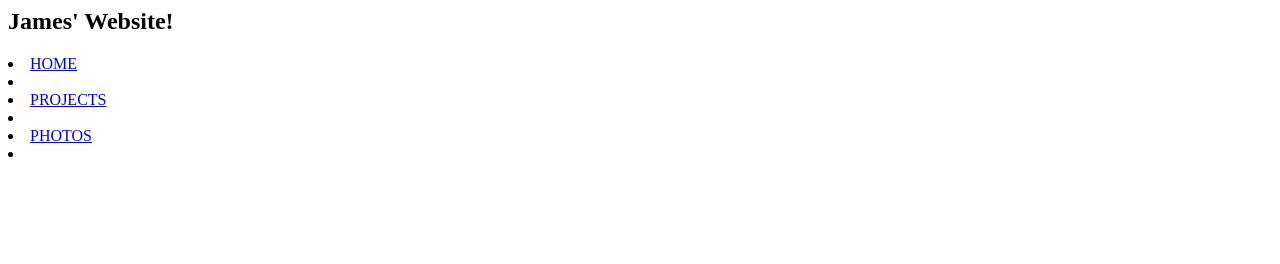
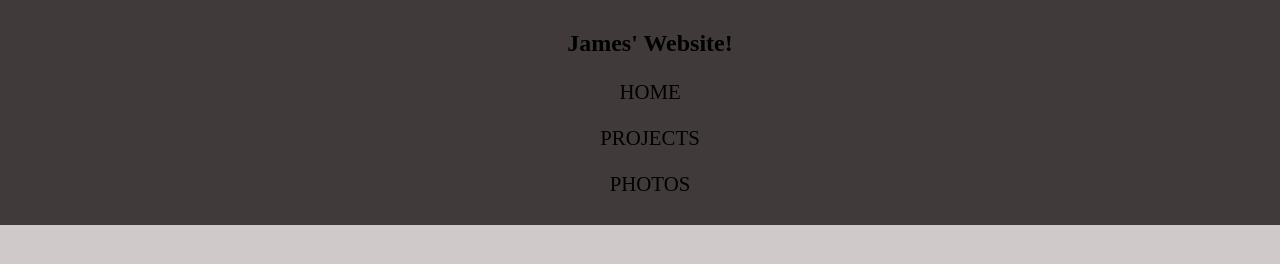
Before and after one commit to WVCS/website-jamesw18329, a plain HTML site: page index.html in a window 1280 px wide. Drawn offline with Linux system fonts and the light colour scheme.

Commit message:
included style on this sheet

```diff
--- a/index.html
+++ b/index.html
@@ -7,3 +7,35 @@
     </li>
     </nav>
     </html>
+
+   <style>
+     nav {
+  list-style-type: none;
+  position: fixed;
+  background-color: #403A3A;
+  width: 100%;
+  margin: 0;
+  padding: 10px;
+  top: 0;
+  left: 0;
+  font-family: none;
+  }
+
+li{
+  display: incline;
+  padding: 3px;
+  margin: 5px;
+  float: center;
+}
+
+a{
+  color: black;
+  text-decoration: none;
+  font-size: 130%;
+}
+body {
+  background: #CFC9C9;
+  color: black;
+  text-align: center;
+}
+    </style>
```
